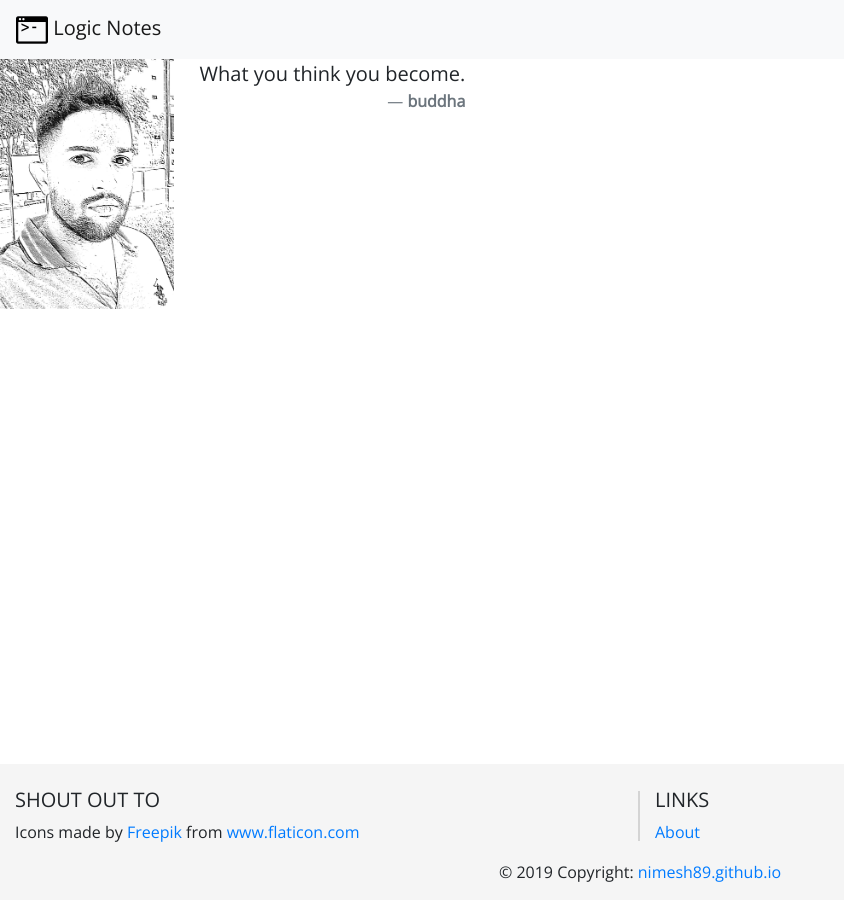
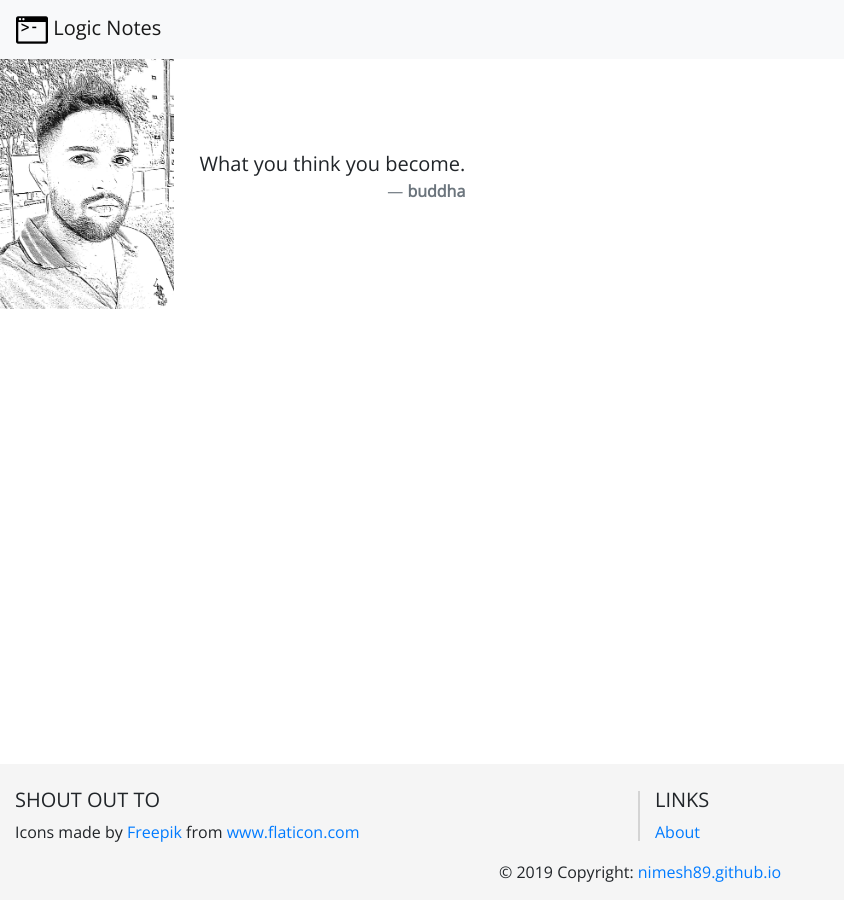
Before and after one commit to nimesh89/nimesh89.github.io, a Jekyll site: the page built from about.markdown, in a window 1280 px wide. Shown: the whole page, without its empty margins (0-844 px from the left). Built offline with Jekyll 4.4.1, drawn with Linux system fonts in a browser that asks for light colours.

Commit message:
fixed html issue

```diff
--- a/about.markdown
+++ b/about.markdown
@@ -8,9 +8,9 @@ header_css: |
 <div class="about-container">
     <img class="about-me-pic" src="/assets/img/rsz_file_001.png" />
     <div class="about-me-contact">
-        <blockquote class="blockquote text-right">
+        <blockquote class="quot-1 blockquote text-right">
             <p class="mb-0">What you think you become.</p>
-            <footer class="quot-1 blockquote-footer"><b>buddha</b></footer>
+            <footer class="blockquote-footer"><b>buddha</b></footer>
         </blockquote>
     <div>
 </div>
```
